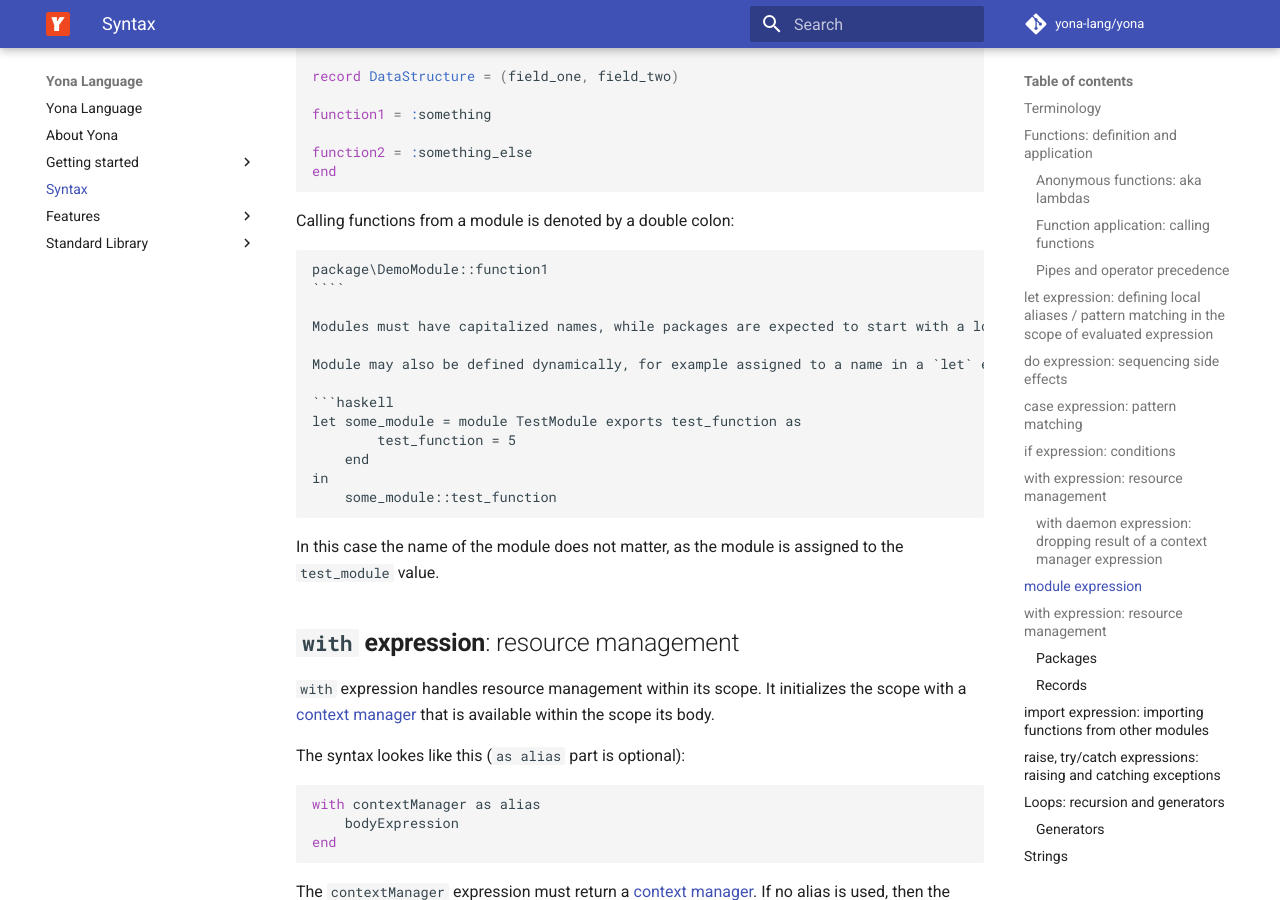
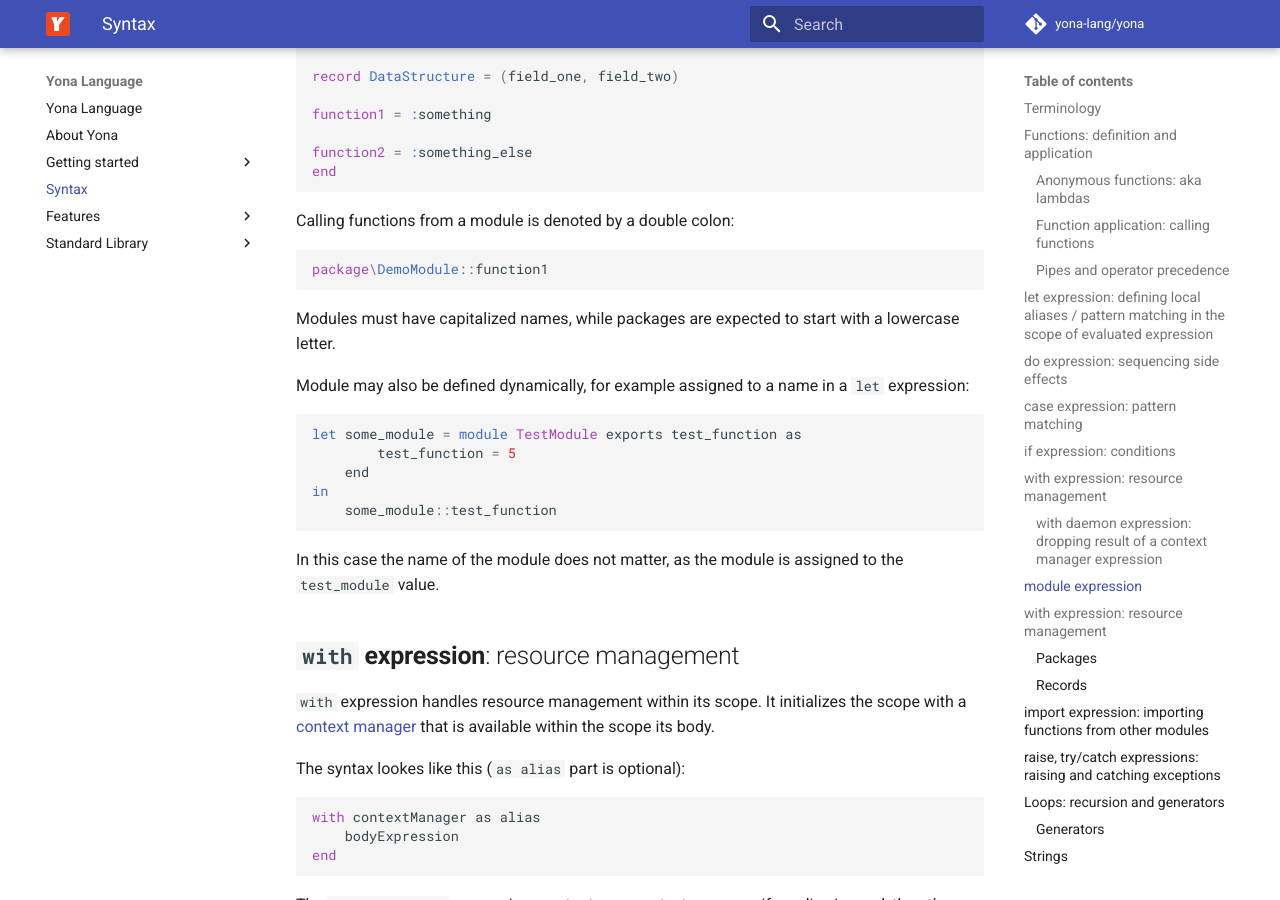
Before and after one commit to yona-lang/homepage, an MkDocs documentation site: the page built from docs/syntax.md, in a window 1280 px wide and 900 px high, scrolled down 7525 px. Built offline with MkDocs 1.6.1 and Material for MkDocs 9.7.7, drawn with Linux system fonts in a browser that asks for light colours; comment, search, counter and statistics services are not loaded.

Commit message:
fix in syntax page

`````diff
--- a/docs/syntax.md
+++ b/docs/syntax.md
@@ -242,9 +242,10 @@ end
 ```
 
 Calling functions from a module is denoted by a double colon:
+
+```haskell
+package\DemoModule::function1
 ```
-package\DemoModule::function1
-````
 
 Modules must have capitalized names, while packages are expected to start with a lowercase letter.
 
`````
